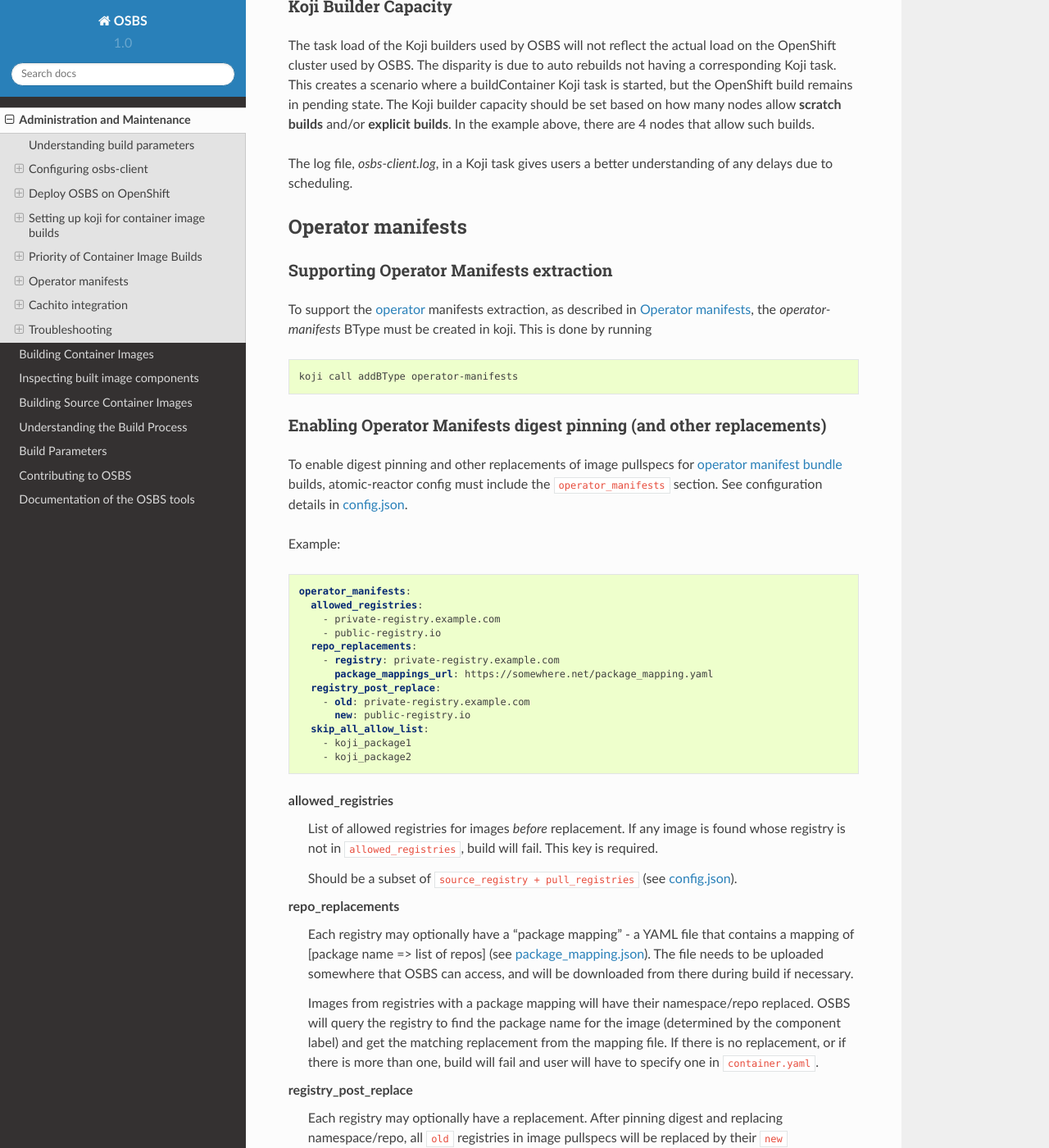
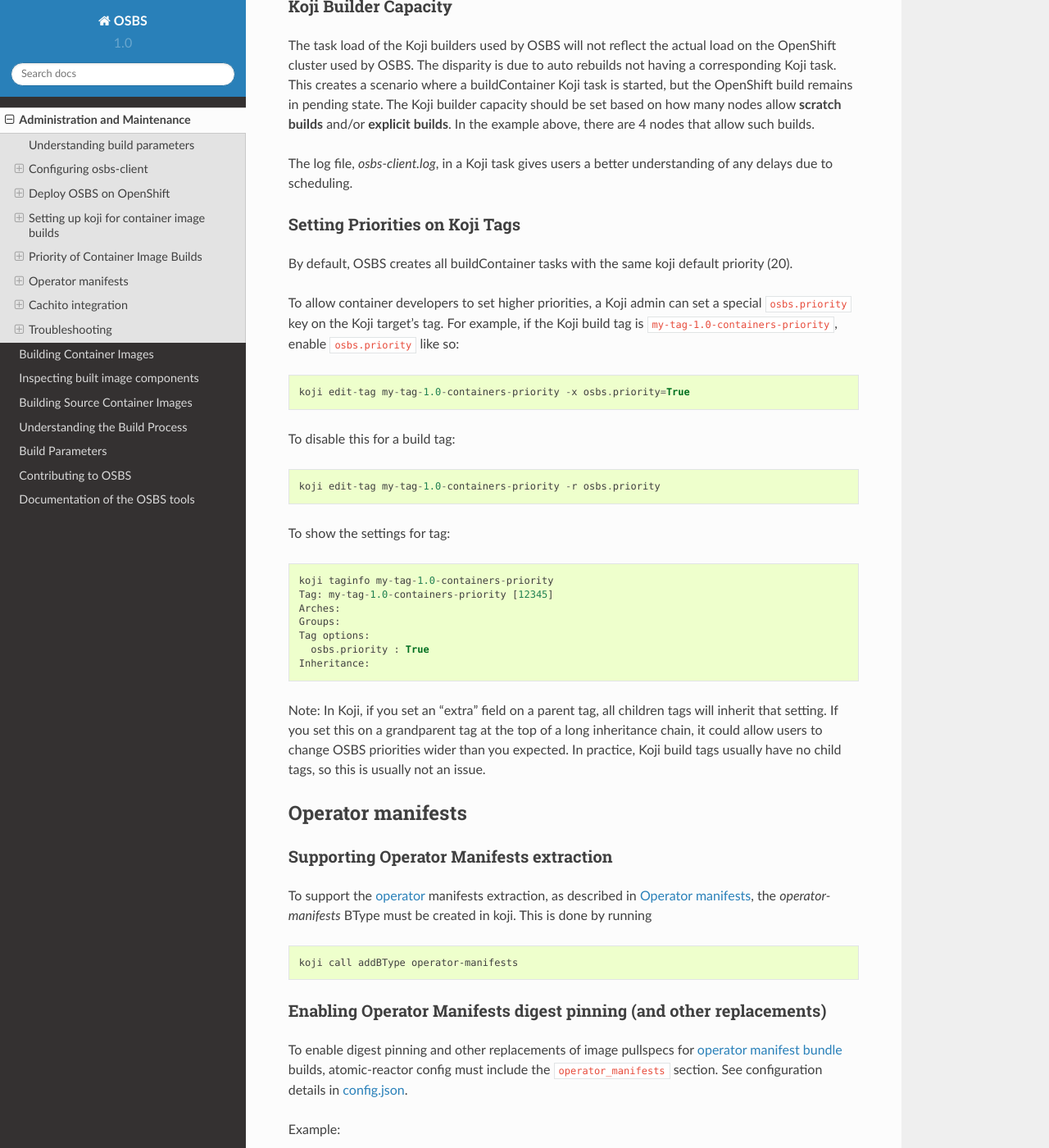
Before and after one commit to containerbuildsystem/osbs-docs, a Sphinx documentation site: the page built from docs/admins.rst, in a window 1280 px wide and 1400 px high, scrolled down 9190 px. Shown: the whole window at 82% size. Built offline with Sphinx 7.4.7 and the Read the Docs theme 2.0.0, drawn with Linux system fonts in a browser that asks for light colours.

Commit message:
admins: document "osbs.priority" tag setting
Signed-off-by: Ken Dreyer <kdreyer@redhat.com>

```diff
--- a/docs/admins.rst
+++ b/docs/admins.rst
@@ -509,6 +509,39 @@
 The log file, *osbs-client.log*, in a Koji task gives users a better
 understanding of any delays due to scheduling.
 
+Setting Priorities on Koji Tags
+~~~~~~~~~~~~~~~~~~~~~~~~~~~~~~~
+
+By default, OSBS creates all buildContainer tasks with the same koji default
+priority (20).
+
+To allow container developers to set higher priorities, a Koji admin can
+set a special ``osbs.priority`` key on the Koji target's tag. For example, if
+the Koji build tag is ``my-tag-1.0-containers-priority``, enable
+``osbs.priority`` like so::
+
+    koji edit-tag my-tag-1.0-containers-priority -x osbs.priority=True
+
+To disable this for a build tag::
+
+    koji edit-tag my-tag-1.0-containers-priority -r osbs.priority
+
+To show the settings for tag::
+
+    koji taginfo my-tag-1.0-containers-priority
+    Tag: my-tag-1.0-containers-priority [12345]
+    Arches:
+    Groups:
+    Tag options:
+      osbs.priority : True
+    Inheritance:
+
+Note: In Koji, if you set an "extra" field on a parent tag, all children tags
+will inherit that setting. If you set this on a grandparent tag at the top of
+a long inheritance chain, it could allow users to change OSBS priorities wider
+than you expected. In practice, Koji build tags usually have no child tags, so
+this is usually not an issue.
+
 Operator manifests
 ------------------
 
```
